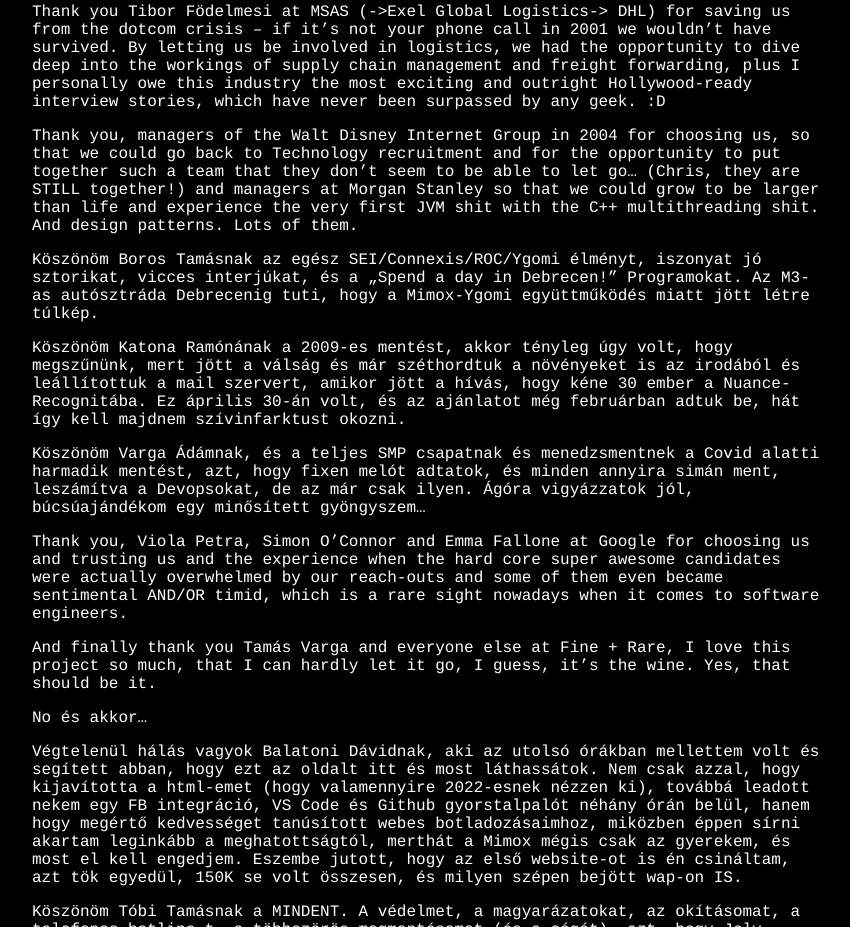
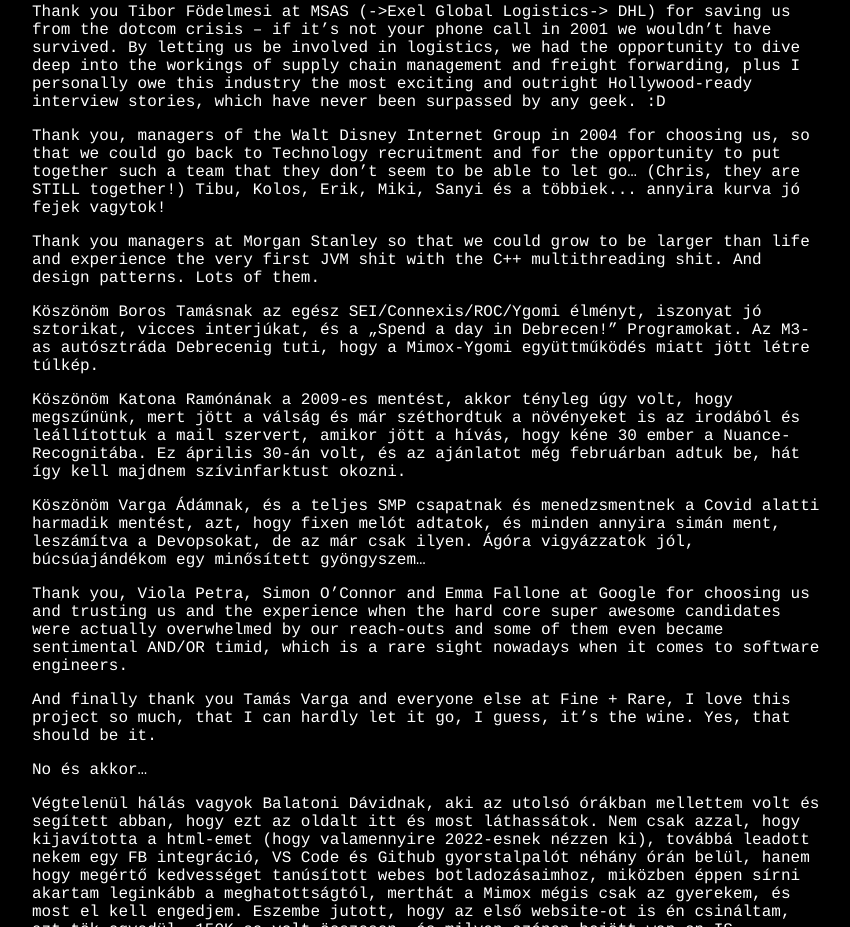
Before and after one commit to CsudiCsudutov/mimox-site, a plain HTML site: page index.html in a window 1280 px wide. Shown: the part 1020-1947 px from the top of the page, without its empty margins (210-1060 px from the left). Drawn offline with Linux system fonts and the light colour scheme.

Commit message:
Separated Morgan from WDIG in text and added team members.

```diff
--- a/index.html
+++ b/index.html
@@ -76,7 +76,9 @@
         Thank you Tibor Födelmesi at MSAS (->Exel Global Logistics-> DHL) for saving us from the dotcom crisis – if it’s not your phone call in 2001 we wouldn’t have survived. By letting us be involved in logistics, we had the opportunity to dive deep into the workings of supply chain management and freight forwarding, plus I personally owe this industry the most exciting and outright Hollywood-ready interview stories, which have never been surpassed by any geek. :D
     </p>
     <p>
-        Thank you, managers of the Walt Disney Internet Group in 2004 for choosing us, so that we could go back to Technology recruitment and for the opportunity to put together such a team that they don’t seem to be able to let go… (Chris, they are STILL together!) and managers at Morgan Stanley so that we could grow to be larger than life and experience the very first JVM shit with the C++ multithreading shit. And design patterns. Lots of them.
+        Thank you, managers of the Walt Disney Internet Group in 2004 for choosing us, so that we could go back to Technology recruitment and for the opportunity to put together such a team that they don’t seem to be able to let go… (Chris, they are STILL together!) Tibu, Kolos, Erik, Miki, Sanyi és a többiek... annyira kurva jó fejek vagytok!
+    </p>
+    <p> Thank you managers at Morgan Stanley so that we could grow to be larger than life and experience the very first JVM shit with the C++ multithreading shit. And design patterns. Lots of them.
     </p>
     <p>
         Köszönöm Boros Tamásnak az egész SEI/Connexis/ROC/Ygomi élményt, iszonyat jó sztorikat, vicces interjúkat, és a „Spend a day in Debrecen!” Programokat. Az M3-as autósztráda Debrecenig tuti, hogy a Mimox-Ygomi együttműködés miatt jött létre túlkép.
```
